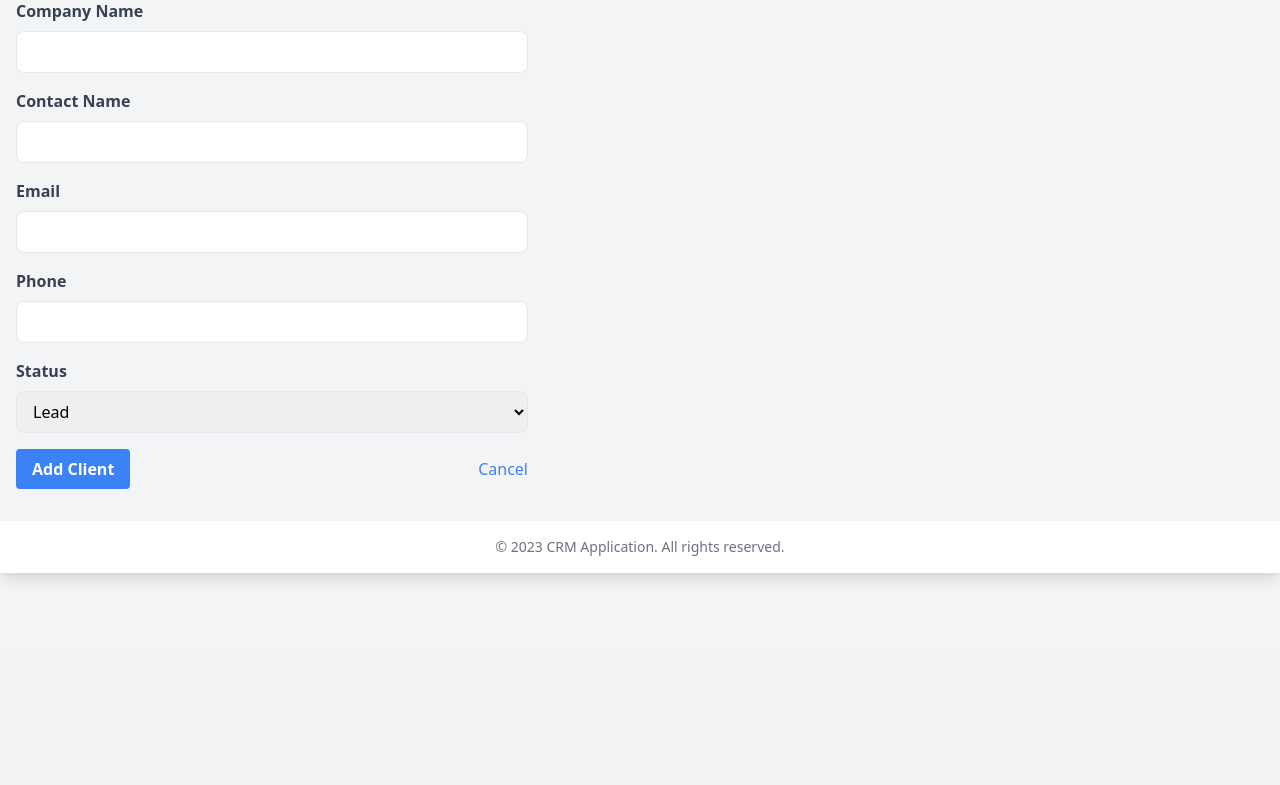
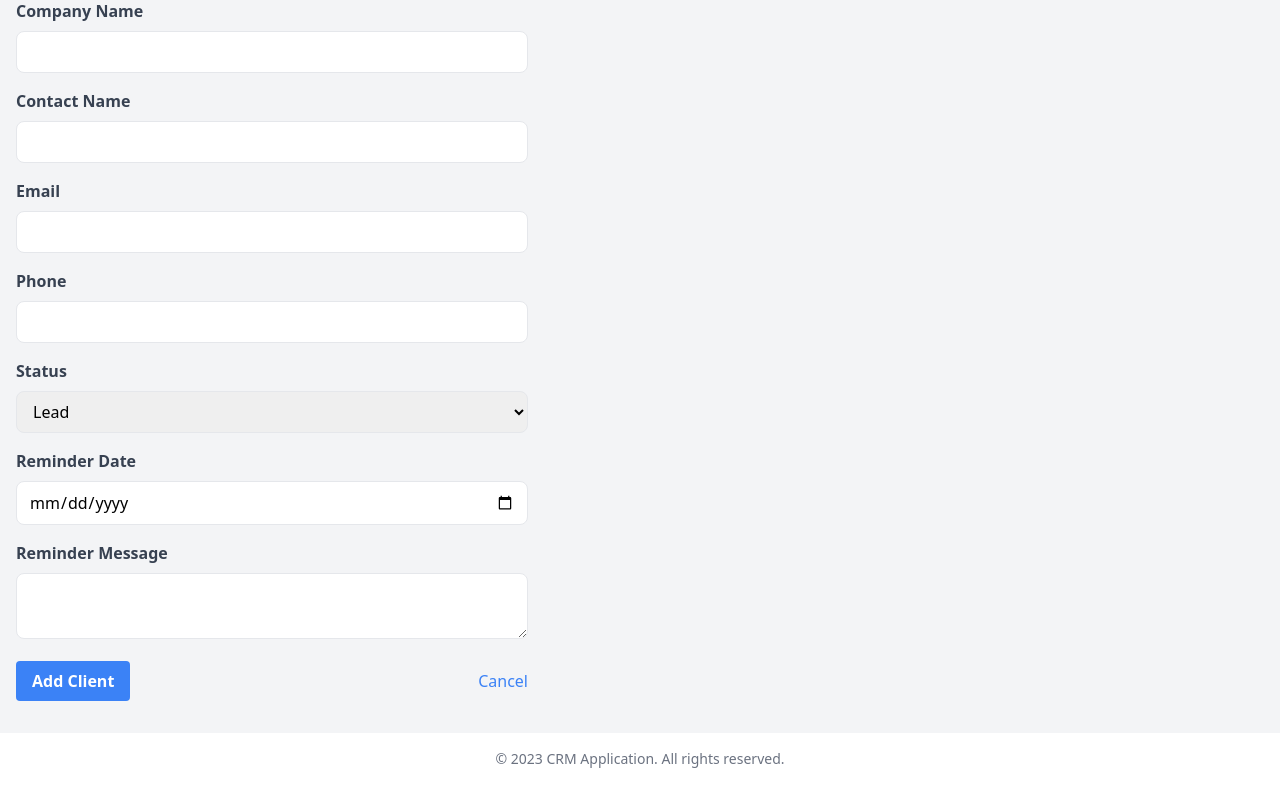
Before and after one commit to muskansingh65553/ClientManagementDashboard, a Flask app: page /add_client in a window 1280 px wide. Shown: the part 149-934 px from the top of the page. Before the commit the page ends 728 px from the top, so only its background shows below. Run offline with Flask 3, Linux system fonts and the light colour scheme; the visitor is signed in with stand-in values (Sample User, id 1); parts of the project's set-up code (start-up, migrations or seed data) failed here and were passed over.

Commit message:
Agent step completed: Add Client Reminder Notification system with email integration

```diff
--- a/main.py
+++ b/main.py
@@ -1,6 +1,12 @@
 from app import create_app
+from apscheduler.schedulers.background import BackgroundScheduler
+from reminders import check_and_send_reminders
 
 app = create_app()
 
 if __name__ == "__main__":
+    scheduler = BackgroundScheduler()
+    scheduler.add_job(func=check_and_send_reminders, trigger="interval", hours=24)
+    scheduler.start()
+
     app.run(host="0.0.0.0", port=5000)
--- a/models.py
+++ b/models.py
@@ -1,6 +1,7 @@
 from app import db
 from flask_login import UserMixin
 from werkzeug.security import generate_password_hash, check_password_hash
+from datetime import datetime
 
 class User(UserMixin, db.Model):
     id = db.Column(db.Integer, primary_key=True)
@@ -24,6 +25,9 @@ class Client(db.Model):
     phone = db.Column(db.String(20))
     status = db.Column(db.String(20))
     user_id = db.Column(db.Integer, db.ForeignKey('user.id'), nullable=False)
+    reminder_date = db.Column(db.Date)
+    reminder_message = db.Column(db.Text)
+    last_reminder_sent = db.Column(db.DateTime)
 
 class Task(db.Model):
     id = db.Column(db.Integer, primary_key=True)
--- a/pyproject.toml
+++ b/pyproject.toml
@@ -12,6 +12,7 @@ flask-sqlalchemy = "^3.1.1"
 psycopg2-binary = "^2.9.9"
 email-validator = "^2.2.0"
 flask-login = "^0.6.3"
+apscheduler = "^3.10.4"
 
 
 [build-system]
--- a/routes/clients.py
+++ b/routes/clients.py
@@ -2,6 +2,7 @@ from flask import Blueprint, render_template, request, redirect, url_for, jsonif
 from flask_login import login_required, current_user
 from app import db
 from models import Client
+from datetime import datetime
 
 bp = Blueprint('clients', __name__)
 
@@ -20,10 +21,17 @@ def add_client():
         email = request.form.get('email')
         phone = request.form.get('phone')
         status = request.form.get('status')
+        reminder_date = request.form.get('reminder_date')
+        reminder_message = request.form.get('reminder_message')
 
         new_client = Client(company_name=company_name, contact_name=contact_name,
                             email=email, phone=phone, status=status,
                             user_id=current_user.id)
+
+        if reminder_date:
+            new_client.reminder_date = datetime.strptime(reminder_date, '%Y-%m-%d').date()
+            new_client.reminder_message = reminder_message
+
         db.session.add(new_client)
         db.session.commit()
 
@@ -46,6 +54,14 @@ def edit_client(client_id):
         client.email = request.form.get('email')
         client.phone = request.form.get('phone')
         client.status = request.form.get('status')
+        reminder_date = request.form.get('reminder_date')
+        client.reminder_message = request.form.get('reminder_message')
+
+        if reminder_date:
+            client.reminder_date = datetime.strptime(reminder_date, '%Y-%m-%d').date()
+        else:
+            client.reminder_date = None
+
         db.session.commit()
         flash('Client updated successfully', 'success')
         return redirect(url_for('clients.clients'))
@@ -73,5 +89,26 @@ def api_clients():
         'contact_name': c.contact_name,
         'email': c.email,
         'phone': c.phone,
-        'status': c.status
+        'status': c.status,
+        'reminder_date': c.reminder_date.isoformat() if c.reminder_date else None,
+        'reminder_message': c.reminder_message
     } for c in clients])
+
+@bp.route('/set_reminder/<int:client_id>', methods=['POST'])
+@login_required
+def set_reminder(client_id):
+    client = Client.query.get_or_404(client_id)
+    if client.user_id != current_user.id:
+        return jsonify({"error": "You do not have permission to set a reminder for this client"}), 403
+
+    reminder_date = request.form.get('reminder_date')
+    reminder_message = request.form.get('reminder_message')
+
+    if reminder_date:
+        client.reminder_date = datetime.strptime(reminder_date, '%Y-%m-%d').date()
+        client.reminder_message = reminder_message
+        client.last_reminder_sent = None
+        db.session.commit()
+        return jsonify({"success": True, "message": "Reminder set successfully"})
+    else:
+        return jsonify({"error": "Invalid reminder date"}), 400
--- a/templates/add_client.html
+++ b/templates/add_client.html
@@ -30,6 +30,14 @@
                 <option value="Customer">Customer</option>
             </select>
         </div>
+        <div class="mb-4">
+            <label for="reminder_date" class="block text-gray-700 font-bold mb-2">Reminder Date</label>
+            <input type="date" id="reminder_date" name="reminder_date" class="w-full px-3 py-2 border rounded-lg">
+        </div>
+        <div class="mb-4">
+            <label for="reminder_message" class="block text-gray-700 font-bold mb-2">Reminder Message</label>
+            <textarea id="reminder_message" name="reminder_message" class="w-full px-3 py-2 border rounded-lg"></textarea>
+        </div>
         <div class="flex items-center justify-between">
             <button type="submit" class="bg-blue-500 hover:bg-blue-700 text-white font-bold py-2 px-4 rounded focus:outline-none focus:shadow-outline">
                 Add Client
```
Also changed, not shown: app.py (+7 -0 lines), reminders.py (added, +69 -0 lines), static/js/clients.js (+39 -0 lines), templates/clients.html (+44 -1 lines), templates/edit_client.html (+8 -0 lines), 1 other file.
